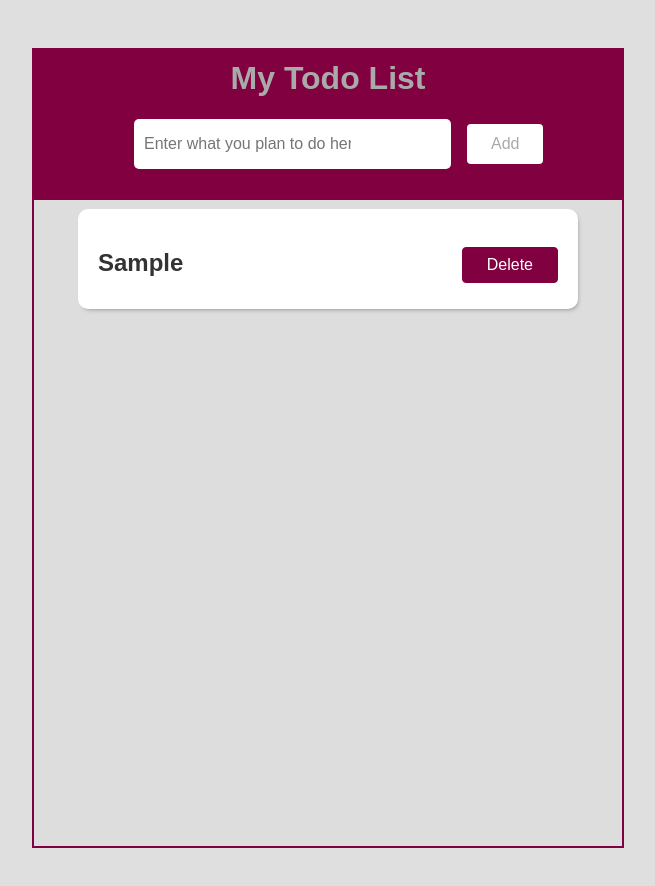
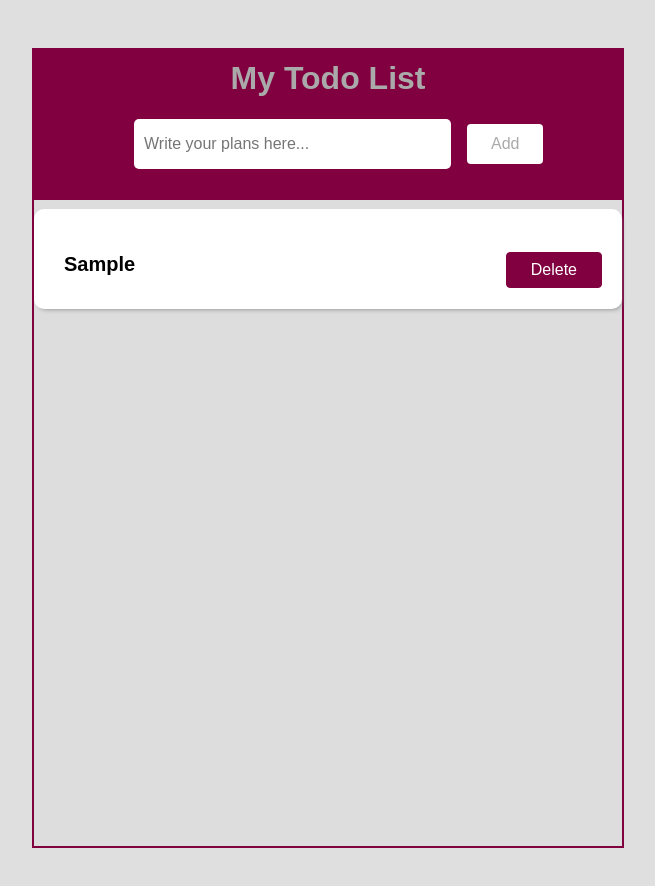
Before and after one commit to Dhanidayo/todo-app, a React (Create React App) app: page / in a window 1280 px wide. Both pictures are taken after typing "Sample" into the empty fields and a click on the button "Add". Shown: the top 886 px of the page, without its empty margins (312-967 px from the left). Built offline with nearby package versions, Linux system fonts and the light colour scheme.

Commit message:
second commit

```diff
--- a/package.json
+++ b/package.json
@@ -9,8 +9,7 @@
     "react": "^17.0.2",
     "react-dom": "^17.0.2",
     "react-scripts": "4.0.3",
-    "web-vitals": "^1.0.1",
-    "homepage": "https://Dhanidayo.github.io/To-do-List"
+    "web-vitals": "^1.0.1"
   },
   "scripts": {
     "start": "react-scripts start",
--- a/src/components/Form.js
+++ b/src/components/Form.js
@@ -16,9 +16,10 @@ class Form extends React.Component{
         this.handleInput = this.handleInput.bind(this);
         this.addItem = this.addItem.bind(this);
         this.deleteItem = this.deleteItem.bind(this);
+        this.editItem = this.editItem.bind(this);
     }
 
-    //function to handle the text entered in the input field and store it in a variable object
+    //function to handle the text entered in the input field and store it in an object variable
     handleInput(e){
         this.setState({
             currentItem:{
@@ -28,7 +29,7 @@ class Form extends React.Component{
         })
     }
 
-    //items in variable object is added to a list of array
+    //items in object variable is then added to a list of array
     addItem(e) {
         e.preventDefault();
         const newItem = this.state.currentItem;
@@ -46,11 +47,24 @@ class Form extends React.Component{
             })
         }
     }
+    //function to delete item fromthe list
     deleteItem(key) {
         //filter all items and store them in the filteredItems variable
         const filteredItems = this.state.items.filter(item => item.key !== key);
         this.setState({
             items:filteredItems
+        })
+    }
+    //function to make the inputted list editable
+    editItem(text, key) {
+        const items  = this.state.items;
+        items.map(item => {
+            if (item.key === key) {
+                item.text = text
+            }
+        })
+        this.setState({ //update the test to the new edit
+            items: items
         })
     }
     render(){
@@ -61,13 +75,13 @@ class Form extends React.Component{
                     <input
                         type="text"
                         className="myForm"
-                        placeholder="Enter what you plan to do here..."
+                        placeholder="Write your plans here..."
                         value={this.state.currentItem.text} //link input field to the current item
                         onChange={this.handleInput} //handle input such that it is stored i
                     />
                     <button className="add-btn">Add</button>
                 </form>
-                <Todo items={this.state.items} deleteItem={this.deleteItem}>
+                <Todo items={this.state.items} deleteItem={this.deleteItem} editItem={this.editItem}>
                 </Todo>
             </div>
         );
--- a/src/components/Todo.js
+++ b/src/components/Todo.js
@@ -5,7 +5,17 @@ const Todo = (props) => {
     //loop through every item in the list and store it in a variable called listItems
     const listItems = items.map(item => {
         return <div className="card" key={item.key}>
-                    <h2 className="card-heading">{item.text}</h2>
+                    <h2 className="card-heading">
+                    {/* put an input field inside the heading tag to make it's content editable */}
+                        <input
+                            type="text"
+                            id={item.key}
+                            value={item.text}
+                            onChange={(e) => {
+                                props.editItem(e.target.value, item.key)
+                            }}
+                        />
+                    </h2>
                     <button className="btn" onClick={ () => props.deleteItem(item.key)}>Delete</button>
                 </div>
     })
--- a/src/index.css
+++ b/src/index.css
@@ -74,8 +74,16 @@ input:focus {
   padding: 20px;
 }
 
+
+.card-heading input {
+  width: 450px;
+  margin-top: -20px;
+  font-size: 20px;
+  font-weight: bold;
+}
+
 .card {
-  max-width: 500px;
+  max-width: 600px;
   height: 100px;
   margin: 40px auto;
   border-radius: 10px;
@@ -95,7 +103,7 @@ input:focus {
   border: 1px solid #800040;
   font-weight: normal;
   font-size: 16px;
-  margin-top: -70px;
+  margin-top: -80px;
   margin-right: 20px;
 
   align-self: flex-end;
```
Also changed, not shown: src/components/ListItems.js (deleted), 2 other files (tests, documents, lock files or other folders).
